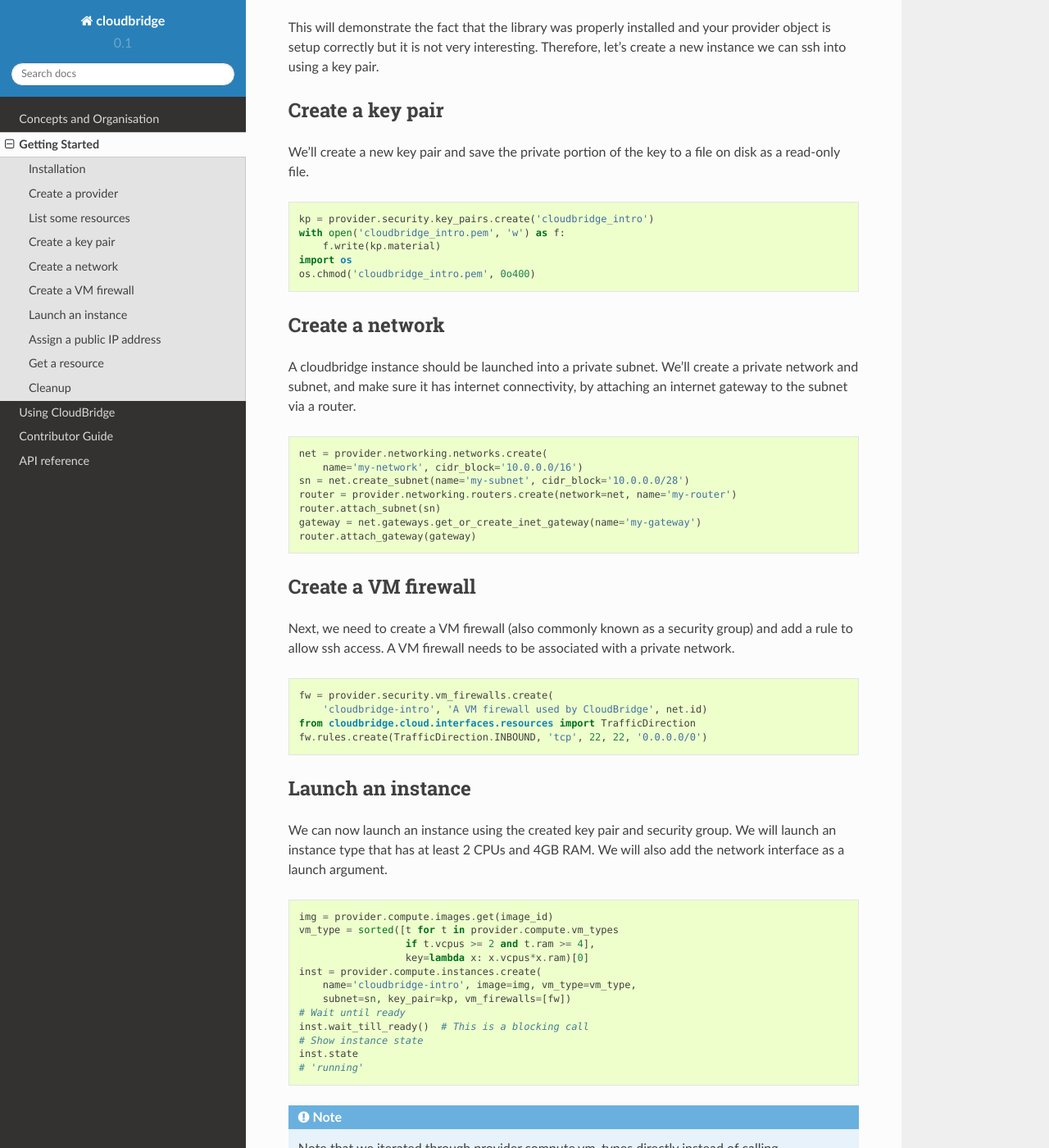
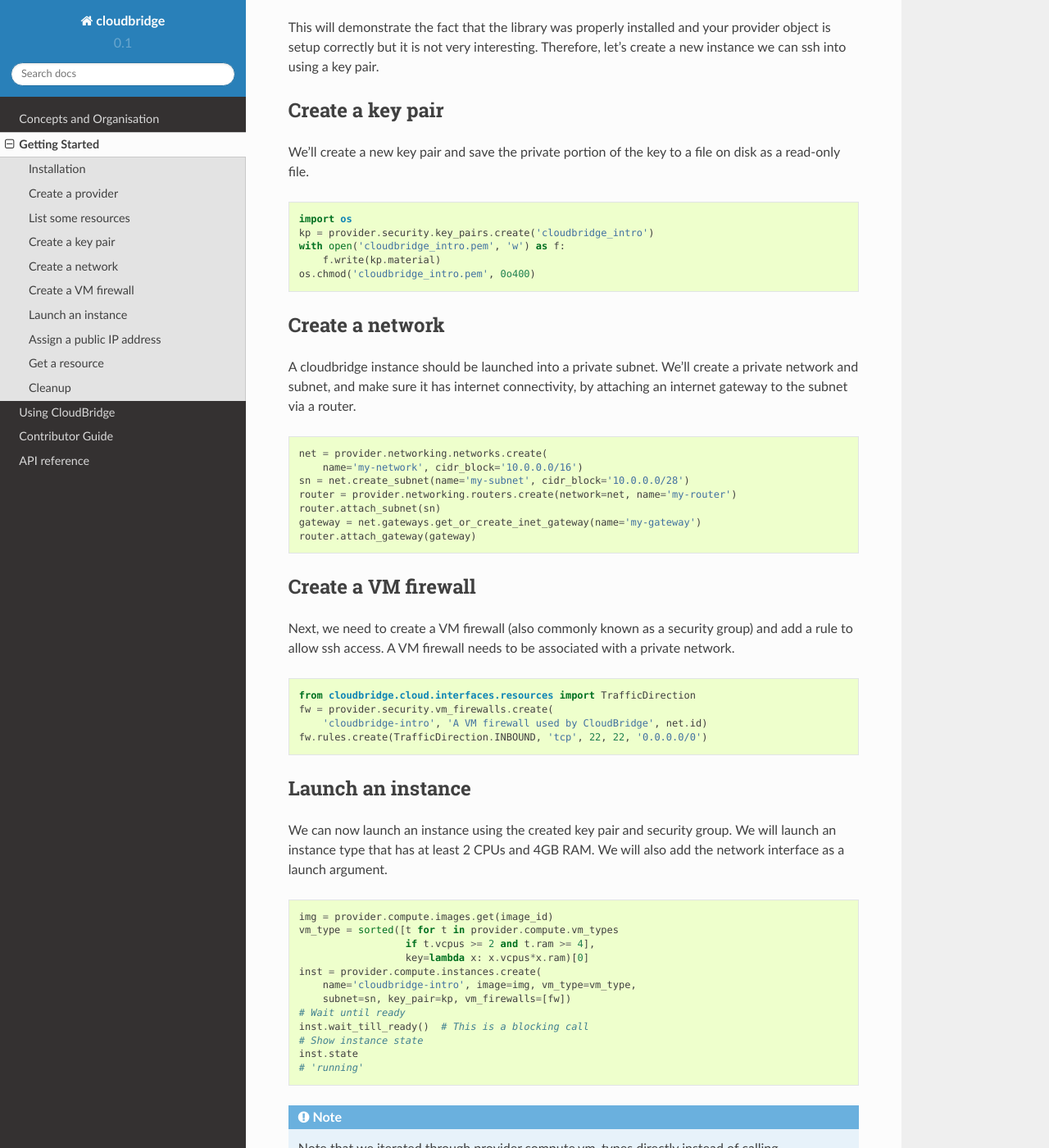
Before and after one commit to CloudVE/cloudbridge, a Sphinx documentation site: the page built from docs/getting_started.rst, in a window 1280 px wide and 1400 px high, scrolled down 1830 px. Shown: the whole window at 82% size. Built offline with Sphinx 7.4.7 and the Read the Docs theme 2.0.0, drawn with Linux system fonts in a browser that asks for light colours; some of the changed text lies outside the part shown.

```diff
--- a/docs/getting_started.rst
+++ b/docs/getting_started.rst
@@ -102,10 +102,10 @@ on disk as a read-only file.
 
 .. code-block:: python
 
+    import os
     kp = provider.security.key_pairs.create('cloudbridge_intro')
     with open('cloudbridge_intro.pem', 'w') as f:
         f.write(kp.material)
-    import os
     os.chmod('cloudbridge_intro.pem', 0o400)
 
 Create a network
@@ -133,9 +133,9 @@ a private network.
 
 .. code-block:: python
 
+    from cloudbridge.cloud.interfaces.resources import TrafficDirection
     fw = provider.security.vm_firewalls.create(
         'cloudbridge-intro', 'A VM firewall used by CloudBridge', net.id)
-    from cloudbridge.cloud.interfaces.resources import TrafficDirection
     fw.rules.create(TrafficDirection.INBOUND, 'tcp', 22, 22, '0.0.0.0/0')
 
 Launch an instance
@@ -249,8 +249,8 @@ To wrap things up, let's clean up all the resources we have created
 
 .. code-block:: python
 
+    from cloudbridge.cloud.interfaces import InstanceState
     inst.delete()
-    from cloudbridge.cloud.interfaces import InstanceState
     inst.wait_for([InstanceState.DELETED, InstanceState.UNKNOWN],
                    terminal_states=[InstanceState.ERROR])  # Blocking call
     fip.delete()
```
